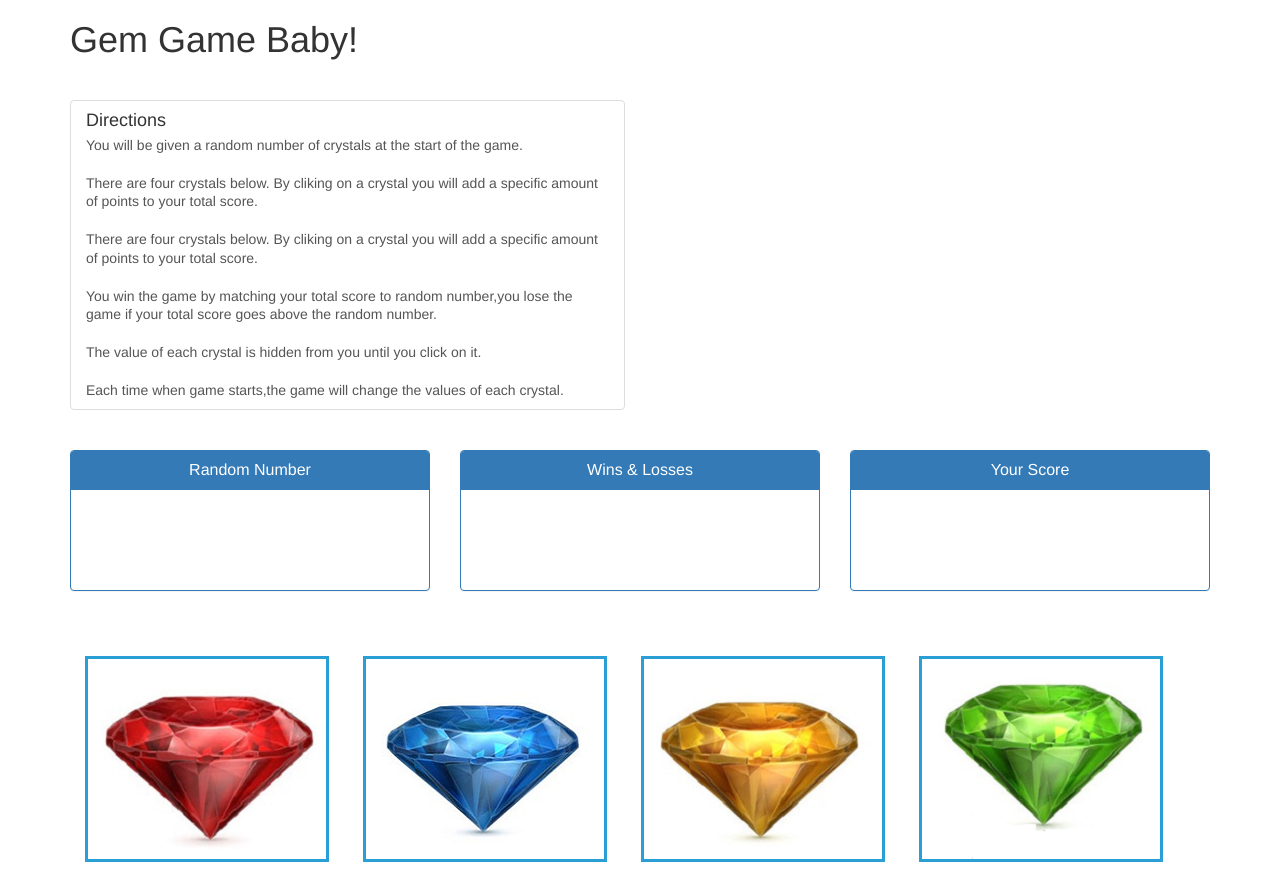
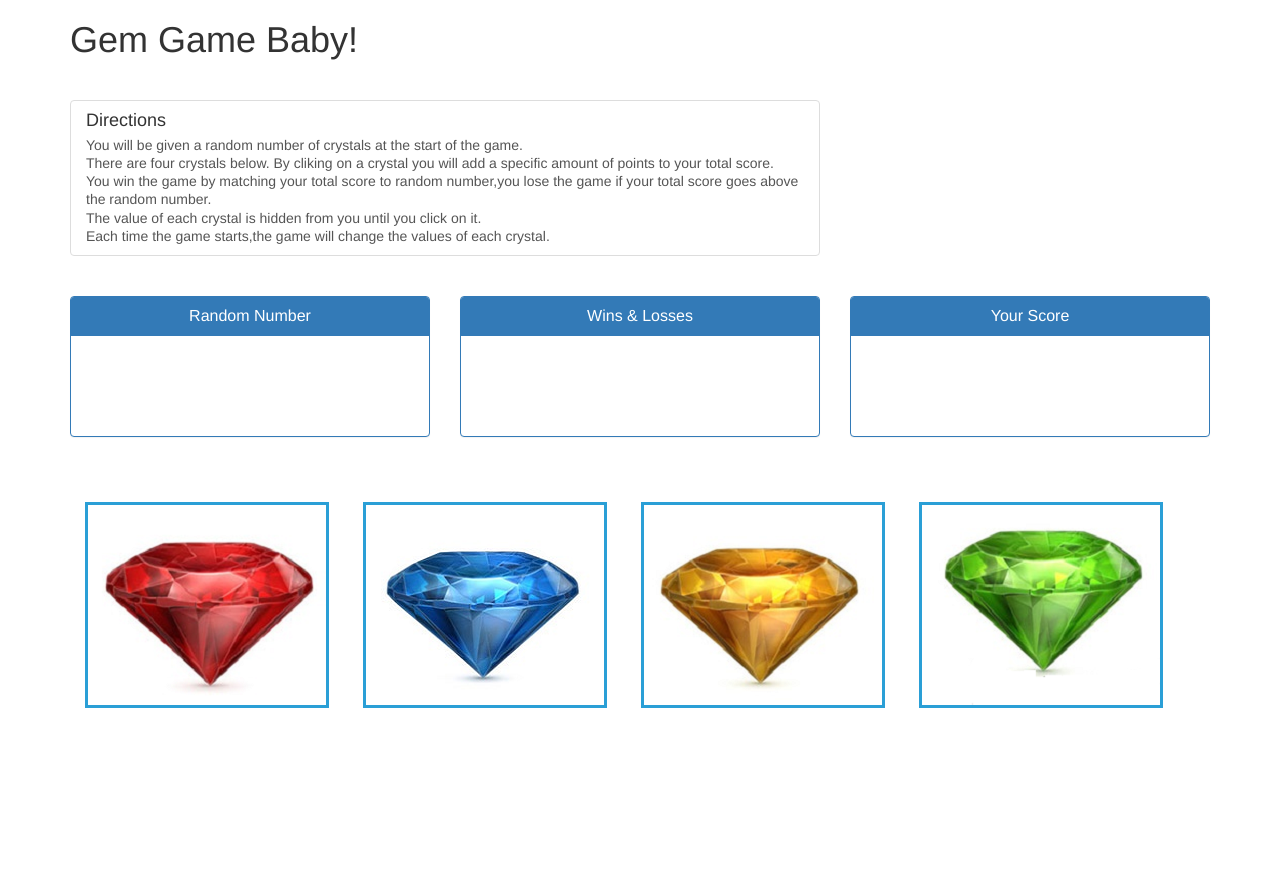
Before and after one commit to bmonreal44094/week-4-game, a plain HTML site: page index.html in a window 1280 px wide. After the commit the page ends 800 px from the top, so only its background shows below. Drawn offline with nearby package versions, Linux system fonts and the light colour scheme.

Commit message:
final final, lol

```diff
--- a/assets/javascript/game.js
+++ b/assets/javascript/game.js
@@ -62,6 +62,7 @@ function youLose () {
 	timesRun++
 	reset();
 	refresh();
+	$("#score").text("You Lose!");
 }
 
 //Executed if the users score equels the random number
@@ -72,6 +73,7 @@ function youWin () {
 	timesRun++
 	reset();
 	refresh();
+	$("#score").text("You Win!");
 }
 
 //Refreshes the values on the screen as the game is played or
--- a/index.html
+++ b/index.html
@@ -43,26 +43,22 @@
 
 		<div class="row">
 
-			<div class="col-md-6">
+			<div class="col-md-8">
 				<div class="bs-component">
 					<div class="list-group">
 						<a href="#" class="list-group-item">
 							<h4 class="list-group-item-heading">Directions</h4>
-								<p class="list-group-item-text">You will be given a random number of crystals at the start of the game.</p>
-								<br>
-								<p class="list-group-item-text">There are four crystals below. By cliking on a crystal you will add a specific amount of points to your total score.</p>
-								<br>
-								<p class="list-group-item-text">There are four crystals below. By cliking on a crystal you will add a specific amount of points to your total score.</p>
-								<br>
-								<p class="list-group-item-text">You win the game by matching your total score to random number,you lose the game if your total score goes above the random number.</p>
-								<br>
-								<p class="list-group-item-text">The value of each crystal is hidden from you until you click on it.</p>
-								<br>
-								<p class="list-group-item-text">Each time when game starts,the game will change the values of each crystal.</p>
+							<p class="list-group-item-text">You will be given a random number of crystals at the start of the game.</p>
+							<p class="list-group-item-text">There are four crystals below. By cliking on a crystal you will add a specific amount of points to your total score.</p>
+							<p class="list-group-item-text">You win the game by matching your total score to random number,you lose the game if your total score goes above the random number.</p>
+							<p class="list-group-item-text">The value of each crystal is hidden from you until you click on it.</p>
+							<p class="list-group-item-text">Each time the game starts,the game will change the values of each crystal.</p>
 						</a>
 					</div>
 				</div>
 			</div>
+
+			<div class="col-md-4"></div>
 
 		</div>
 
```
